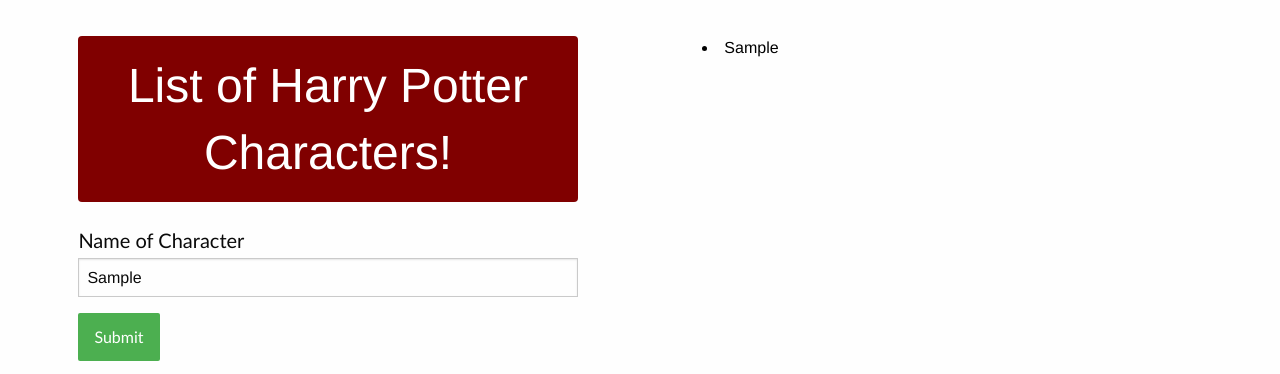
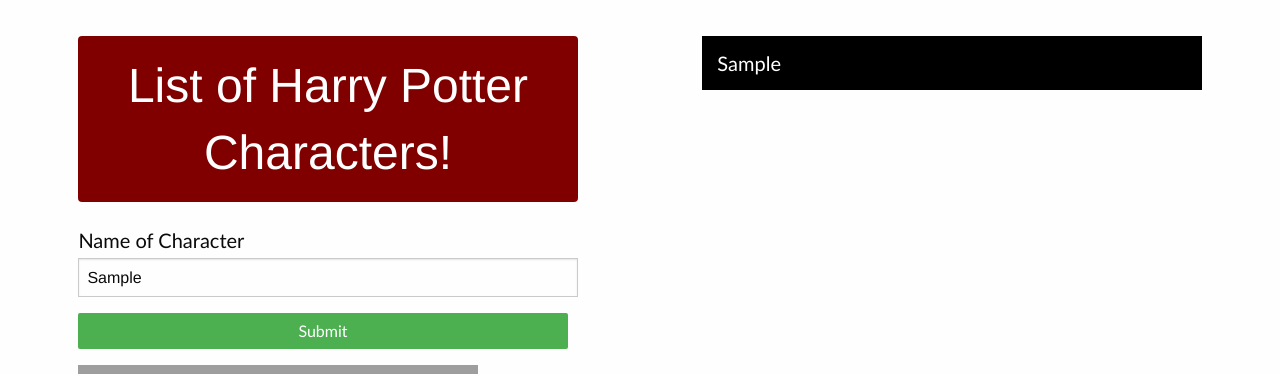
Before and after one commit to bevyip/basic-list, a plain HTML site: page index.html in a window 1280 px wide. Both pictures are taken after typing "Sample" into the empty fields and a click on the button "Submit". Shown: the top 374 px of the page. Drawn offline with nearby package versions, Linux system fonts and the light colour scheme; grey boxes are pictures that could not be loaded.

Commit message:
Fixed list problems

```diff
--- a/index.css
+++ b/index.css
@@ -15,20 +15,20 @@ h1{
     background-color: maroon;
     text-align: center;
     border-radius: 4px;
+    font-family: "Helvetica";
     color: white;
     padding: 1rem;
 }
 
 #details{
     color: black;
-
 }
 
 #mainButton{
      background-color: #4CAF50; /* Green */
      border: none;
      color: white;
-     padding: 1rem;
+     padding: 10px 220px;
      text-align: center;
      border-radius: 2px;
      font-size: 16px;
@@ -40,12 +40,14 @@ h1{
     font-family: "Trebuchet MS";
 }
 
-dl {
-  padding: 15px 10px;
-}
 
-dl > li {
-  list-style: none;
+#details li{
+    list-style-type: none;
+    background-color: black;
+    color: white;
+    font: 300 20px "Trebuchet MS";
+    padding: 15px;
+
 }
 
 dt, dd {
@@ -77,8 +79,4 @@ dl:nth-of-type(even) {
     display: table;
   }
 
-  mainButton{
-    background-color: #008CBA;
-  }
-
 }
```
